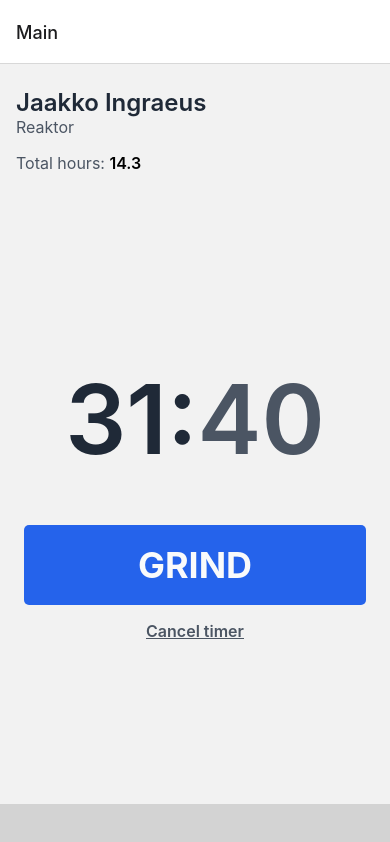
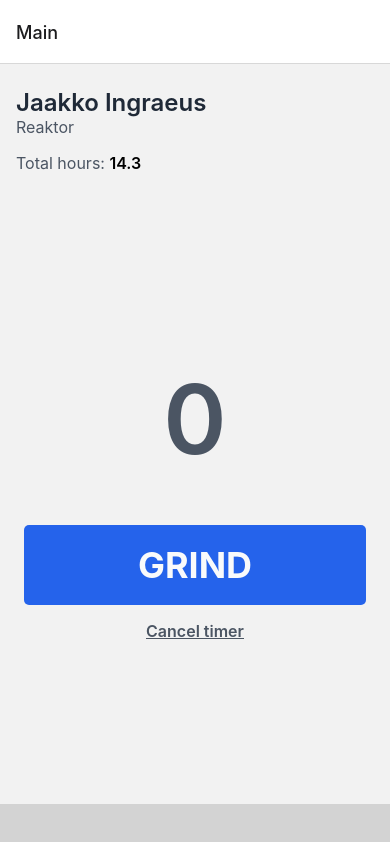
Before and after one commit to jaakkoingraeus/grind-app, a React Native app: screen /Main in a window 390 px wide. Built offline with nearby package versions, Linux system fonts and the light colour scheme; some icons are missing.

Commit message:
Create useTimer hook for timer functionality. Handle current seconds. Able to start and pause.

```diff
--- a/App.js
+++ b/App.js
@@ -7,17 +7,13 @@ import DashBoard from "./screens/DashBoard";
 import Login from "./screens/Login";
 import Profile from "./screens/Settings";
 import { TimerContext } from "./contexts/timer";
+import useTimer from "./hooks/useTimer";
 
 const Stack = createNativeStackNavigator();
 
-const timerInitialStatus = {
-    running: false,
-    hours: 0,
-    minutes: 31,
-    seconds: 40,
-};
+export default function App() {
+    const timer = useTimer();
 
-export default function App() {
     const cancelTimer = () => {
         Alert.alert(
             "Stop timer",
@@ -36,7 +32,7 @@ export default function App() {
         );
     };
     return (
-        <TimerContext.Provider value={timerInitialStatus}>
+        <TimerContext.Provider value={timer}>
             <NavigationContainer>
                 <Stack.Navigator>
                     <Stack.Screen name="Main" component={DashBoard} />
--- a/components/Timer.js
+++ b/components/Timer.js
@@ -1,39 +1,28 @@
 import { Pressable, StyleSheet, Text, View } from "react-native";
-import React, { useContext } from "react";
+import React, { useContext, useEffect } from "react";
 import { theme } from "./theme";
 import Time from "./Time";
 import { TimerContext } from "../contexts/timer";
 
-const Timer = ({
-    hours,
-    minutes,
-    seconds,
-    timerStatus,
-    setTimerStatus,
-    cancelTimer,
-}) => {
+const Timer = ({}) => {
     const timer = useContext(TimerContext);
 
     return (
         <View style={styles.container}>
-            <Time
-                hours={timer.hours}
-                minutes={timer.minutes}
-                seconds={timer.seconds}
-            />
+            <Time hours={0} minutes={0} seconds={timer.time} />
             <Pressable
                 style={styles.startButton}
-                onPress={() => setTimerStatus(!timerStatus)}
+                onPress={() => timer.toggle()}
             >
                 <Text style={styles.grindText}>
-                    {timerStatus ? "PAUSE" : "GRIND"}
+                    {timer.status ? "PAUSE" : "GRIND"}
                 </Text>
             </Pressable>
             <Pressable style={styles.addHours}>
                 <Text
                     style={styles.addHours}
                     onPress={() => {
-                        cancelTimer();
+                        console.log("Pause");
                     }}
                 >
                     Cancel timer
--- a/contexts/timer.js
+++ b/contexts/timer.js
@@ -1,10 +1,5 @@
 import React, { createContext } from "react";
 
-const TimerContext = createContext({
-    running: false,
-    hours: 0,
-    minutes: 31,
-    seconds: 40,
-});
+const TimerContext = createContext();
 
 export { TimerContext };
--- /dev/null
+++ b/hooks/useTimer.js
@@ -0,0 +1,37 @@
+//Keep track of the seconds
+//Start or stop
+//Save start time
+//Count total time and return once stopped
+
+import { useEffect, useState } from "react";
+
+const useTimer = () => {
+    const [currentTime, setCurrentTime] = useState(0);
+    const [running, setRunning] = useState(false);
+    const [intervalState, setIntervalState] = useState(null);
+
+    const toggleTimer = () => {
+        setRunning(!running);
+    };
+
+    useEffect(() => {
+        if (running) {
+            setIntervalState(
+                setInterval(
+                    () => setCurrentTime((currentTime) => currentTime + 1),
+                    1000
+                )
+            );
+        } else if (!running) {
+            clearInterval(intervalState);
+        }
+    }, [running]);
+
+    return {
+        time: currentTime,
+        status: running,
+        toggle: toggleTimer,
+    };
+};
+
+export default useTimer;
```
